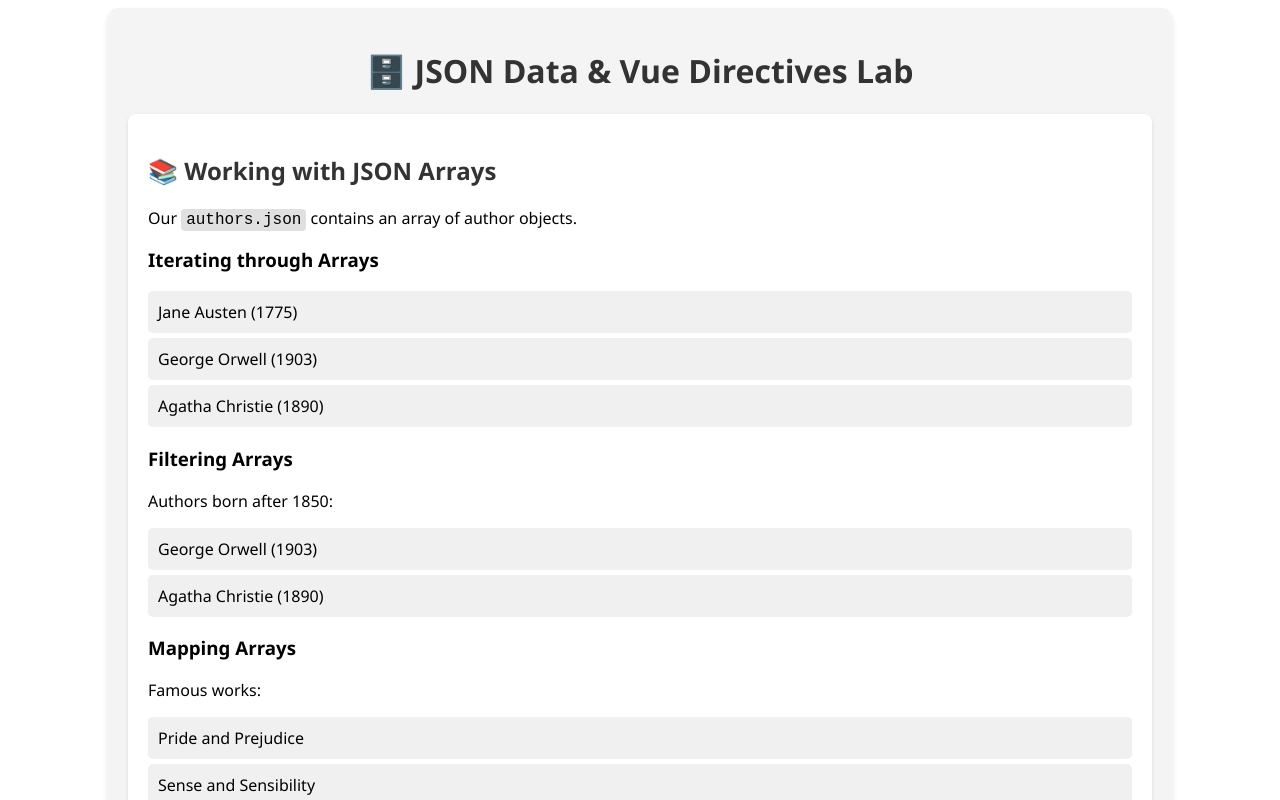
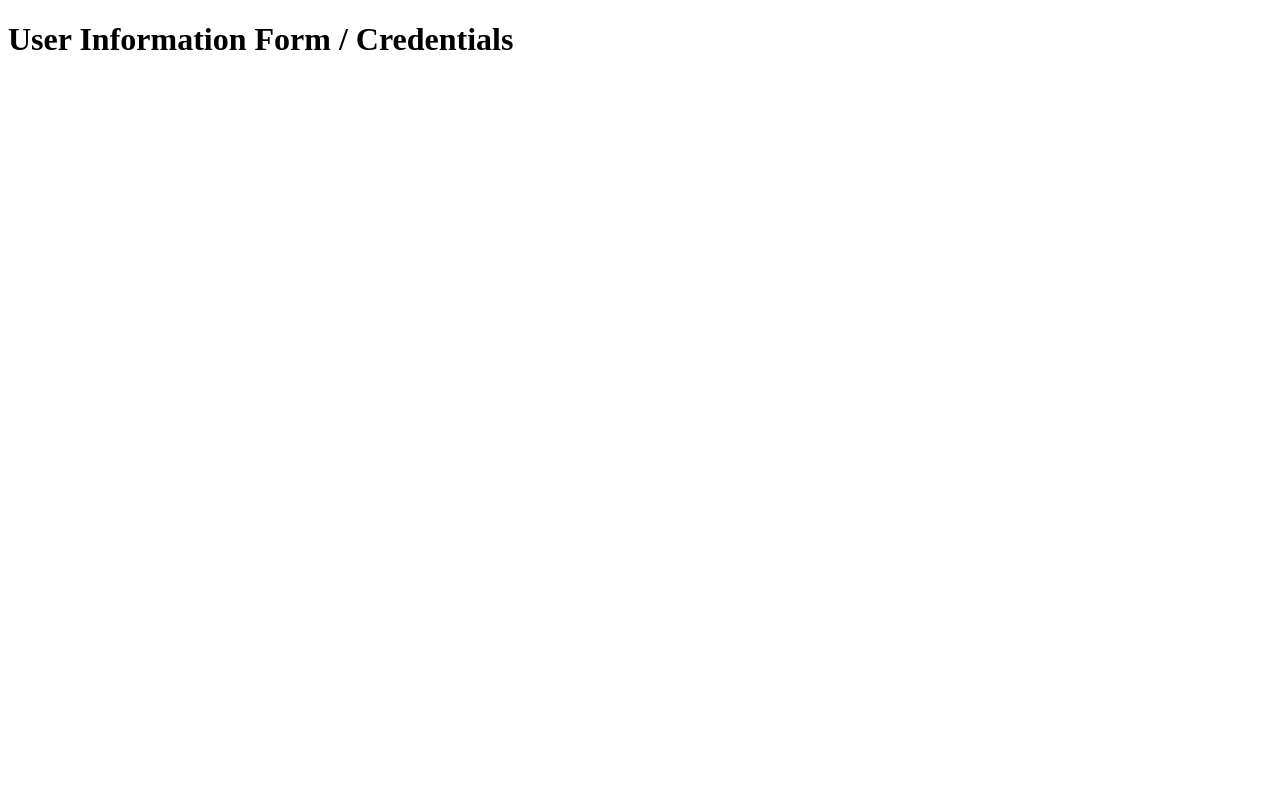
Before and after one commit to Zhmzjy/fit5032, a Vue app in the folder Jzhu-library/: page / in a window 1280 px wide. Shown: the top 800 px of the page. Built offline with nearby package versions, Linux system fonts and the light colour scheme.

Commit message:
Import Form component to App

```diff
--- a/Jzhu-library/src/App.vue
+++ b/Jzhu-library/src/App.vue
@@ -1,12 +1,13 @@
 
 <script setup>
+import Form from './assets/components/Form.vue';
 import JSONLab from './assets/components/JSON.vue';
 </script>
 
 
 <template>
   <div>
-    <JSONLab />
+    <Form />
   </div>
 </template>
 <style scoped></style>
```
